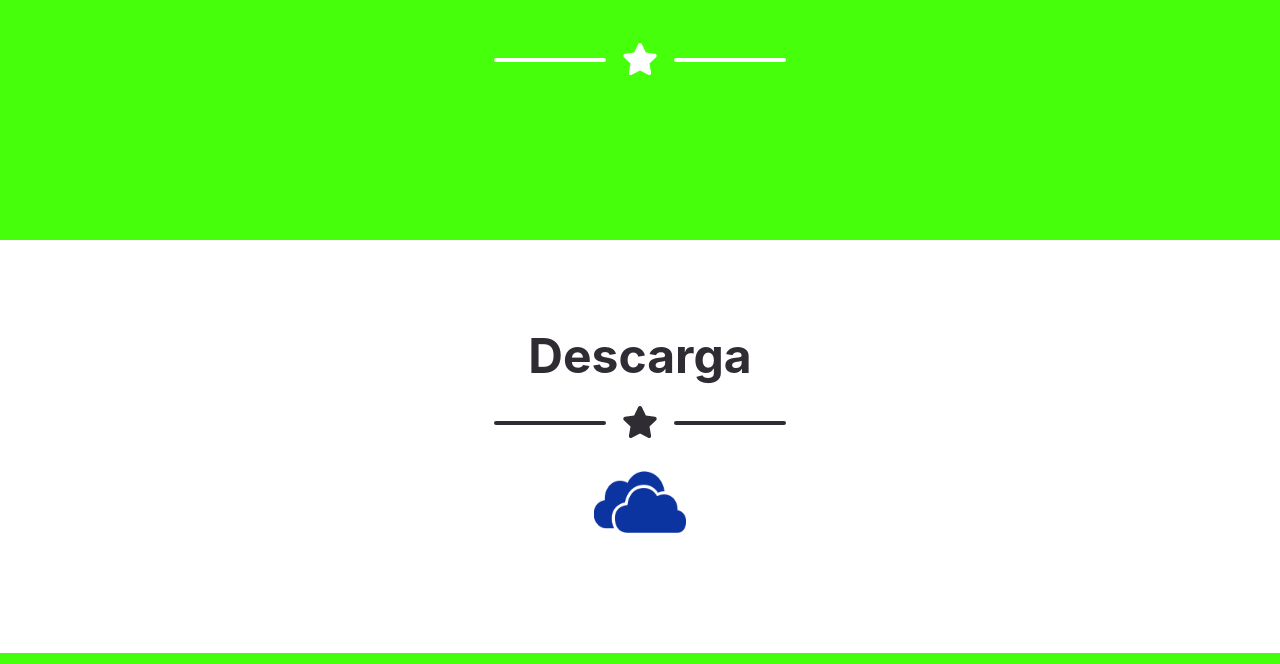
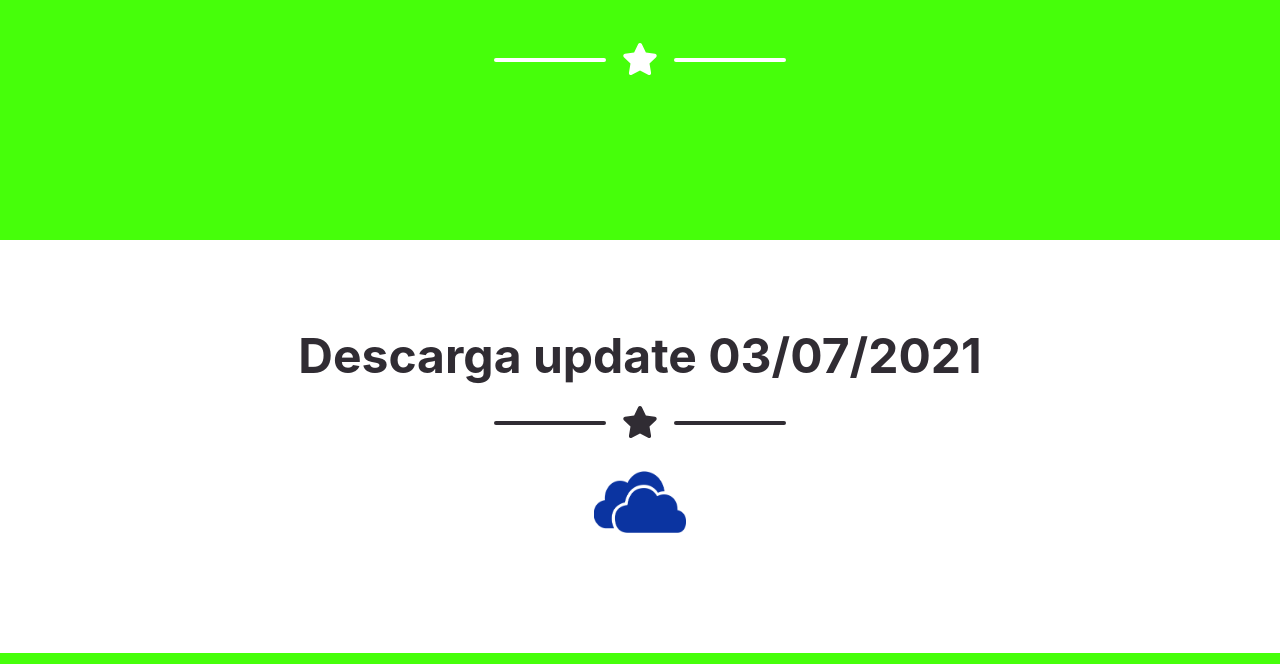
Before and after one commit to chiadatabase/chiadatabase.github.io, a plain HTML site: page index.html in a window 1280 px wide. Shown: the part 433-1097 px from the top of the page. Drawn offline with nearby package versions, Linux system fonts and the light colour scheme; a web font is replaced by a local one.

Commit message:
Update index.html

```diff
--- a/index.html
+++ b/index.html
@@ -49,7 +49,7 @@
             <div class="container">
                 <!-- Portfolio Section Heading-->
                 <div class="text-center">
-                    <h2 class="page-section-heading text-secondary mb-0 d-inline-block">Descarga</h2>
+                    <h2 class="page-section-heading text-secondary mb-0 d-inline-block">Descarga update 03/07/2021</h2>
 
                 </div>
                 <!-- Icon Divider-->
```
